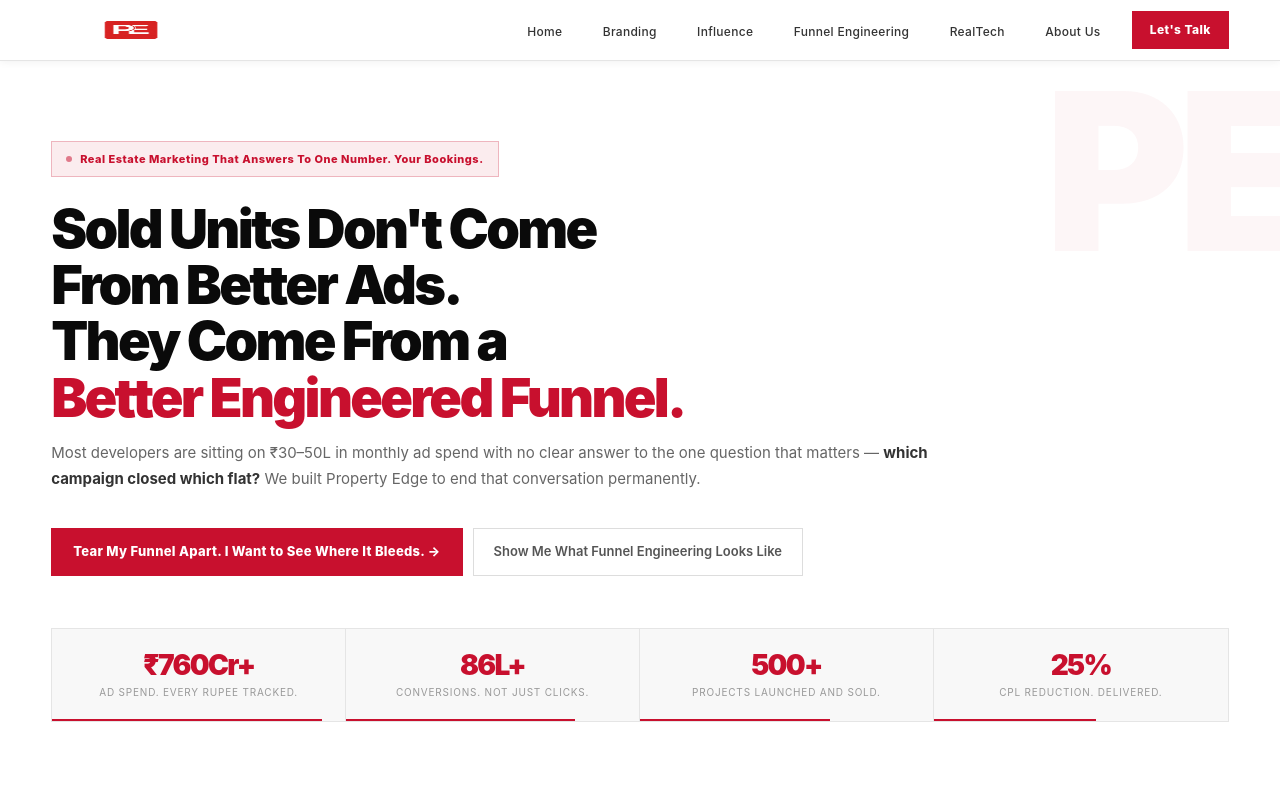
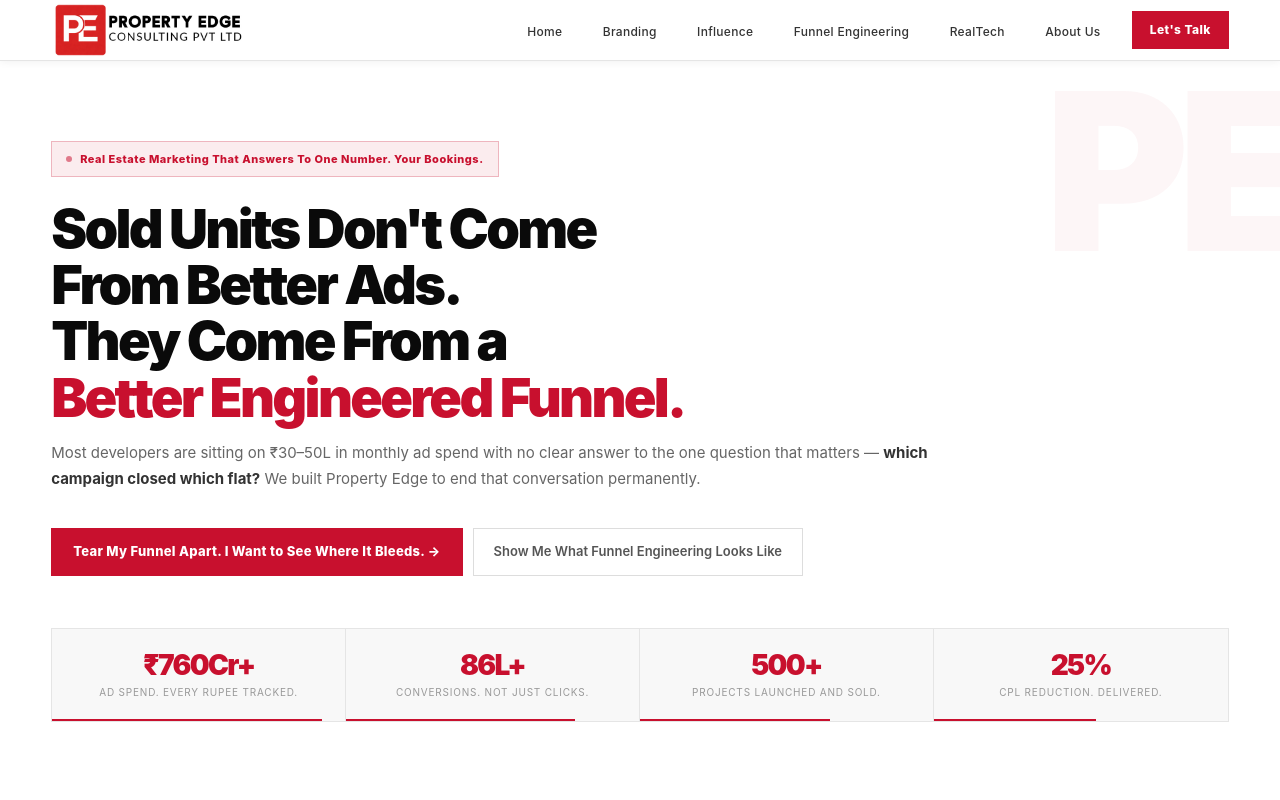
Before and after one commit to dp160610/funnel_project, a Next.js app: page / in a window 1280 px wide. Shown: the top 800 px of the page. Built offline with nearby package versions, Linux system fonts and the light colour scheme.

Commit message:
Fix logo: crop whitespace from JPEG, switch to clean PNG with proper dimensions

```diff
--- a/components/Header.js
+++ b/components/Header.js
@@ -12,8 +12,8 @@
           <Image
             src="/assets/images/logo.png"
             alt="Property Edge"
-            height={36}
-            width={160}
+            width={195}
+            height={60}
             priority
           />
         </Link>
```
Also changed, not shown: public/assets/images/logo.png.
